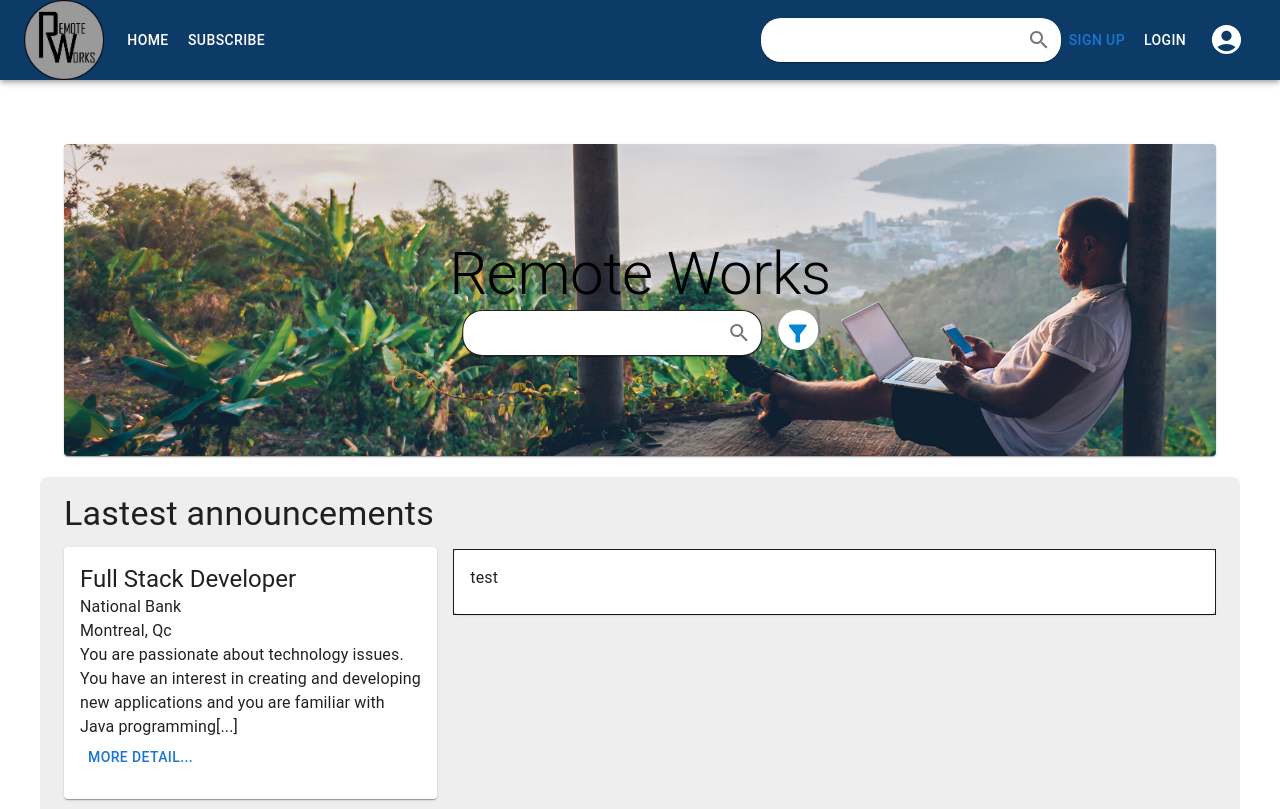
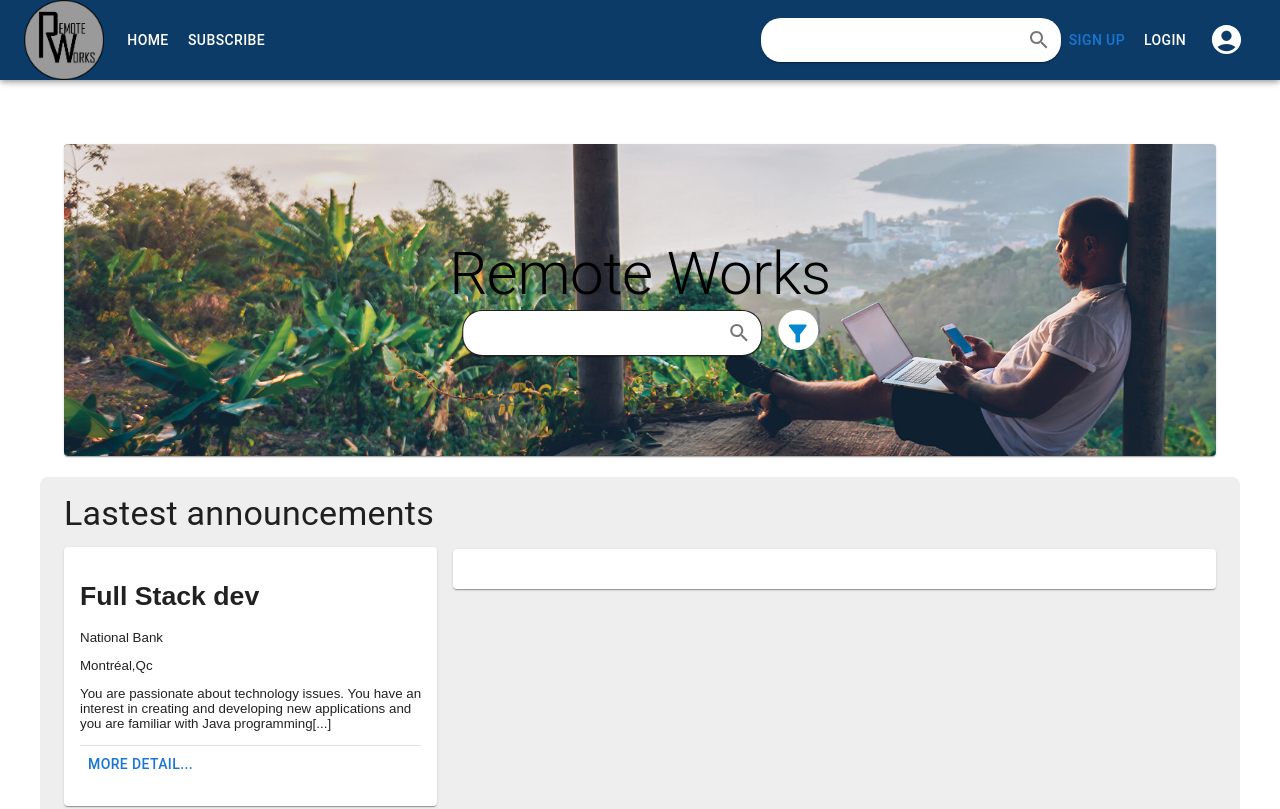
Before and after one commit to MaxLearn/remote-works, a React (Create React App) app: page / in a window 1280 px wide. Shown: the top 809 px of the page. Built offline with nearby package versions, Linux system fonts and the light colour scheme.

Commit message:
update pour l'affichage des annonces seulement front end

```diff
--- a/src/components/Album.tsx
+++ b/src/components/Album.tsx
@@ -1,3 +1,4 @@
+import React, { useState } from 'react';
 import Button from '@mui/material/Button';
 import Card from '@mui/material/Card';
 import CardContent from '@mui/material/CardContent';
@@ -9,17 +10,38 @@ import Box from '@mui/material/Box';
 import Typography from '@mui/material/Typography';
 import Container from '@mui/material/Container';
 import { createTheme, ThemeProvider } from '@mui/material/styles';
-import { Avatar, CardActionArea, IconButton, InputBase, Paper } from '@mui/material';
+import { Avatar, CardActionArea, Divider, IconButton, InputBase, Paper } from '@mui/material';
 import SearchIcon from '@mui/icons-material/Search';
 import banner from "../assets/images/banner.jpg";
 import FilterAltIcon from '@mui/icons-material/FilterAlt';
+import FavoriteIcon from '@mui/icons-material/Favorite';
 
-const cards = [1, 2, 3, 4, 5, 6, 7, 8, 9];
-
-const theme = createTheme();
 
 
 export default function Album() {
+
+  const cards = [1, 2, 3, 4, 5, 6, 7, 8, 9];
+
+  const theme = createTheme();
+
+  const [items] = useState([
+    {
+      itemJobTitle: 'Full Stack dev',
+      itemDate: '2022-12-15',
+      itemCie: 'National Bank',
+      itemCountry: 'CA',
+      itemCity: 'Montréal,Qc',
+      itemSalary: '$55,000 - $120,000 a year',
+      itemJobType: 'Part time job',
+      itemRequirement: 'Deep working knowledge of Shopify platforms',
+      itemShortDesc: 'You are passionate about technology issues. You have an interest in creating and developing new applications and you are familiar with Java programming[...]',
+      itemLongDesc: 'You are passionate about technology issues. You have an interest in creating and developing new applications and you are familiar with Java programming You are passionate about technology issues. You have an interest in creating and developing new applications and you are familiar with Java programming You are passionate about technology issues. You have an interest in creating and developing new applications and you are familiar with Java programming You are passionate about technology issues. You have an interest in creating and developing new applications and you are familiar with Java programming You are passionate about technology issues. You have an interest in creating and developing new applications and you are familiar with Java programming You are passionate about technology issues. You have an interest in creating and developing new applications and you are familiar with Java programming'
+    },
+  ]);
+
+  const [show, setShow] = useState(false);
+
+
   return (
     <ThemeProvider theme={theme}>
       <CssBaseline />
@@ -118,23 +140,24 @@ export default function Album() {
 
                     {cards.map((card) => (
                       <Grid item key={card} xs={12} sm={12}>
-
-                        <CardActionArea href='main'>
+                        <CardActionArea onClick={() => setShow(prev => !prev)}>
                           <Card
                             sx={{ height: '100%', display: 'flex', flexDirection: 'column' }}>
                             <CardContent sx={{ flexGrow: 1 }}>
-                              <Typography variant="h5" component="h2">
-                                Full Stack Developer</Typography>
-                              <Typography >National Bank</Typography>
-                              <Typography >Montreal, Qc</Typography>
-                              <Typography >You are passionate about technology issues. You have an interest in creating
-                                and developing new applications and you are familiar with Java programming[...]
-                              </Typography>
+
+                              {items.map((item) => (
+                                <span>
+                                  <h1>{item.itemJobTitle}</h1>
+                                  <p>{item.itemCie}</p>
+                                  <p>{item.itemCity}</p>
+                                  <p>{item.itemShortDesc}</p>
+                                  <Divider />
+                                </span>
+                              ))}
                               <Button>more detail...</Button>
                             </CardContent>
                           </Card>
                         </CardActionArea>
-
                       </Grid>
                     ))}
                   </Grid>
@@ -145,12 +168,29 @@ export default function Album() {
                   id='test'
                   sx={{
                     mt: 7,
-                    border: 1,
-                  }}
-                >
-                  <Card id='main'>
+                  }}>
+                  <Card>
                     <CardContent>
-                      <Typography>test</Typography>
+                      {show && <Box>
+                        {items.map((item) => (
+                          <span>
+                            <h1>{item.itemJobTitle}</h1>
+                            <p>{item.itemCie}<br></br>
+                              {item.itemCity}<br></br>
+                              {item.itemCountry}<br></br>
+                              <Button>Apply now</Button><IconButton><FavoriteIcon fontSize='large'/></IconButton>
+                            </p>
+                            <Divider />
+                            <p>Created date<br></br>{item.itemDate}</p>
+                            <p>Salary<br></br>{item.itemSalary}</p>
+                            <p>Job Type<br></br>{item.itemJobType}</p>
+                            <p>Full job Description:<br></br>{item.itemLongDesc}</p>
+                            <p>What you'll need<br></br><li>{item.itemRequirement}</li></p>
+                            <Divider />
+                          </span>
+                        ))}
+                      </Box>}
+
                     </CardContent>
                   </Card>
                 </Box>
--- a/src/components/EditProfileUser.tsx
+++ b/src/components/EditProfileUser.tsx
@@ -14,6 +14,7 @@ import { getUserProfile } from '../hooks/getUserProfile';
 const theme = createTheme();
 
 export default function Profile() {
+
     const handleSubmit = (event: React.FormEvent<HTMLFormElement>) => {
         event.preventDefault();
         const newItem1 = {
```
Also changed, not shown: 1 other file (tests, documents, lock files or other folders).
